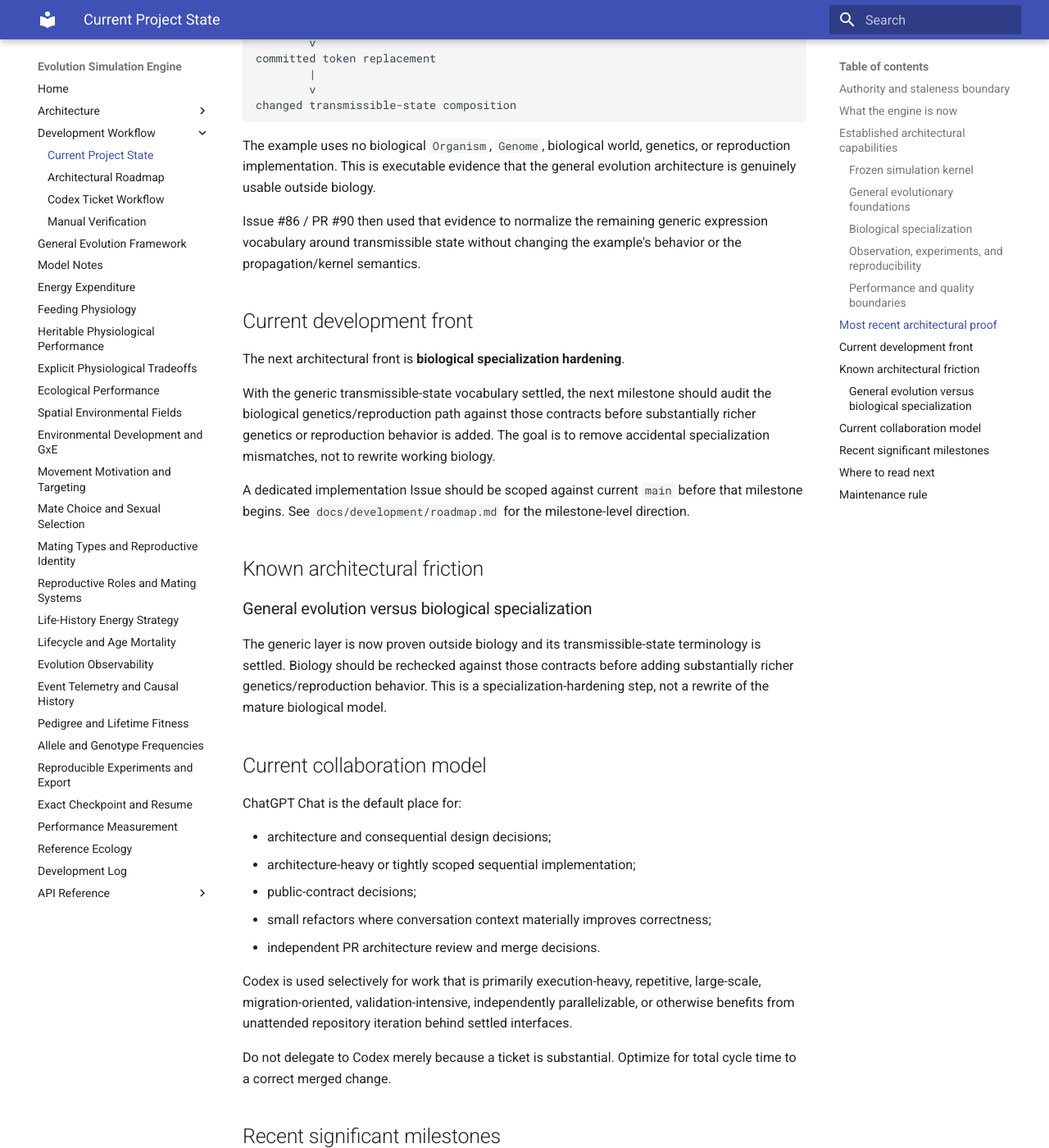
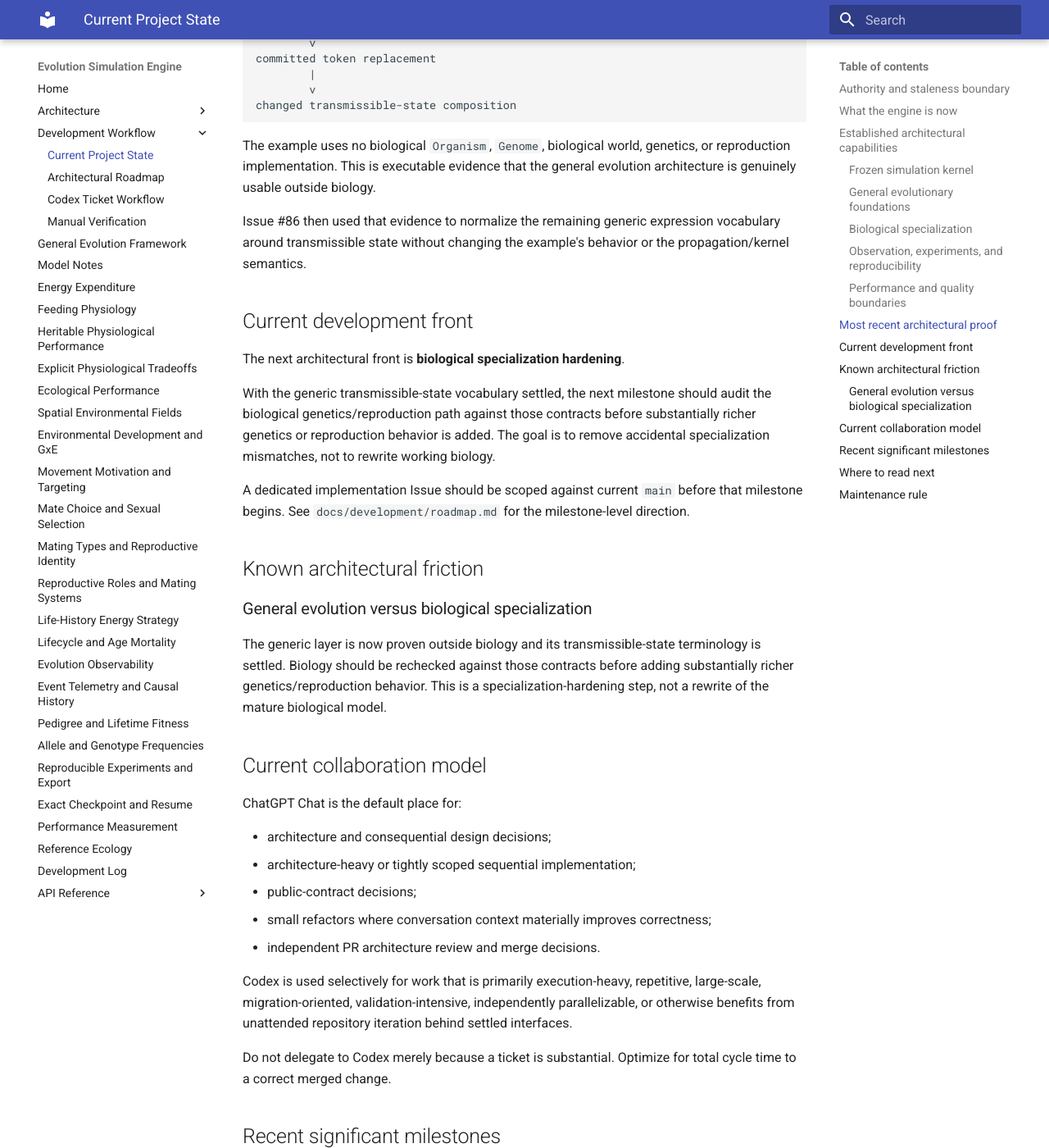
Before and after one commit to abdullahkhan57721/evolution-simulation-engine, an MkDocs documentation site: the page built from docs/development/current_state.md, in a window 1280 px wide and 1400 px high, scrolled down 3562 px. Shown: the whole window at 82% size. Built offline with MkDocs 1.6.1 and Material for MkDocs 9.7.7, drawn with Linux system fonts in a browser that asks for light colours; some of the changed text lies outside the part shown.

Commit message:
Keep current-state history independent of PR numbering

```diff
--- a/docs/development/current_state.md
+++ b/docs/development/current_state.md
@@ -157,9 +157,9 @@
 or reproduction implementation. This is executable evidence that the general
 evolution architecture is genuinely usable outside biology.
 
-Issue #86 / PR #90 then used that evidence to normalize the remaining generic
-expression vocabulary around transmissible state without changing the example's
-behavior or the propagation/kernel semantics.
+Issue #86 then used that evidence to normalize the remaining generic expression
+vocabulary around transmissible state without changing the example's behavior or
+the propagation/kernel semantics.
 
 ## Current development front
 
@@ -206,10 +206,10 @@
 
 Newest first; this is a milestone summary, not a changelog.
 
-- **#86 / #90 — transmissible-state terminology normalization:** made
-  `transmissible state` the single generic expression/variation/propagation
-  vocabulary, removed the redundant evolving-entity carrier Protocol, and kept
-  biological inheritance terminology as a specialization.
+- **#86 — transmissible-state terminology normalization:** made `transmissible
+  state` the single generic expression/variation/propagation vocabulary, removed
+  the redundant evolving-entity carrier Protocol, and kept biological inheritance
+  terminology as a specialization.
 - **#84 / #85 — nonbiological evolution proof:** demonstrated genuine evolution
   through generic contracts without biological simulation objects and supplied
   the evidence used by #86.
```
